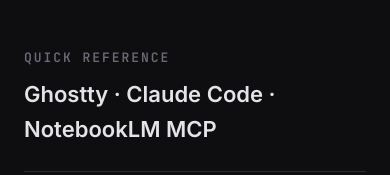
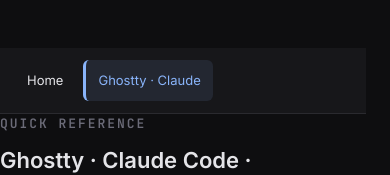
Before and after one commit to ekwipt/Cheatsheet, a plain HTML site: page cheatsheet-ghostty-claude.html in a window 390 px wide. Shown: the top 175 px of the page. Drawn offline with Linux system fonts and the light colour scheme.

Commit message:
Add sidebar navigation to cheatsheet pages

```diff
--- a/cheatsheet-ghostty-claude.html
+++ b/cheatsheet-ghostty-claude.html
@@ -172,6 +172,97 @@
       font-family: 'JetBrains Mono', monospace;
     }
 
+    /* SIDEBAR NAVIGATION */
+    .sidebar {
+      position: fixed;
+      left: 0;
+      top: 0;
+      width: 220px;
+      height: 100vh;
+      background: var(--surface);
+      border-right: 1px solid var(--border);
+      padding: 24px 0;
+      overflow-y: auto;
+      z-index: 100;
+    }
+
+    .sidebar-content {
+      display: flex;
+      flex-direction: column;
+      gap: 2px;
+      padding: 0 12px;
+    }
+
+    .sidebar-title {
+      font-family: 'JetBrains Mono', monospace;
+      font-size: 10px;
+      font-weight: 700;
+      letter-spacing: 0.18em;
+      text-transform: uppercase;
+      color: var(--muted);
+      padding: 12px;
+      margin-bottom: 8px;
+    }
+
+    .sidebar-link {
+      display: block;
+      padding: 10px 12px;
+      border-radius: 6px;
+      color: var(--text);
+      text-decoration: none;
+      font-size: 13px;
+      transition: all 0.2s ease;
+      border-left: 3px solid transparent;
+    }
+
+    .sidebar-link:hover {
+      background: rgba(255, 255, 255, 0.05);
+      border-left-color: var(--blue);
+    }
+
+    .sidebar-link.active {
+      background: rgba(137, 180, 250, 0.1);
+      border-left-color: var(--blue);
+      color: var(--blue);
+    }
+
+    /* MAIN CONTENT WITH SIDEBAR */
+    body.has-sidebar {
+      padding-left: 220px;
+    }
+
+    @media (max-width: 768px) {
+      .sidebar {
+        width: 180px;
+      }
+      body.has-sidebar {
+        padding-left: 180px;
+      }
+    }
+
+    @media (max-width: 600px) {
+      .sidebar {
+        position: relative;
+        width: 100%;
+        height: auto;
+        border-right: none;
+        border-bottom: 1px solid var(--border);
+        padding: 12px 0;
+      }
+      .sidebar-content {
+        flex-direction: row;
+        gap: 8px;
+        padding: 0 12px;
+        overflow-x: auto;
+      }
+      .sidebar-title {
+        display: none;
+      }
+      body.has-sidebar {
+        padding-left: 0;
+      }
+    }
+
     @media print {
       body { background: #fff; color: #000; padding: 20px; }
       :root {
@@ -181,10 +272,22 @@
       }
       kbd { background: #eee; }
       .prompt { background: #f9f9f9; }
+      .sidebar { display: none; }
     }
   </style>
 </head>
-<body>
+<body class="has-sidebar">
+
+<nav class="sidebar">
+  <div class="sidebar-content">
+    <div class="sidebar-title">Navigation</div>
+    <a href="index.html" class="sidebar-link">Home</a>
+    <a href="cheatsheet-ghostty-claude.html" class="sidebar-link active">Ghostty · Claude</a>
+    <!-- <a href="cheatsheet-example.html" class="sidebar-link">Example Page 3</a> -->
+    <!-- <a href="cheatsheet-example.html" class="sidebar-link">Example Page 4</a> -->
+    <!-- <a href="cheatsheet-example.html" class="sidebar-link">Example Page 5</a> -->
+  </div>
+</nav>
 
 <header>
   <h1>Quick Reference</h1>
```
